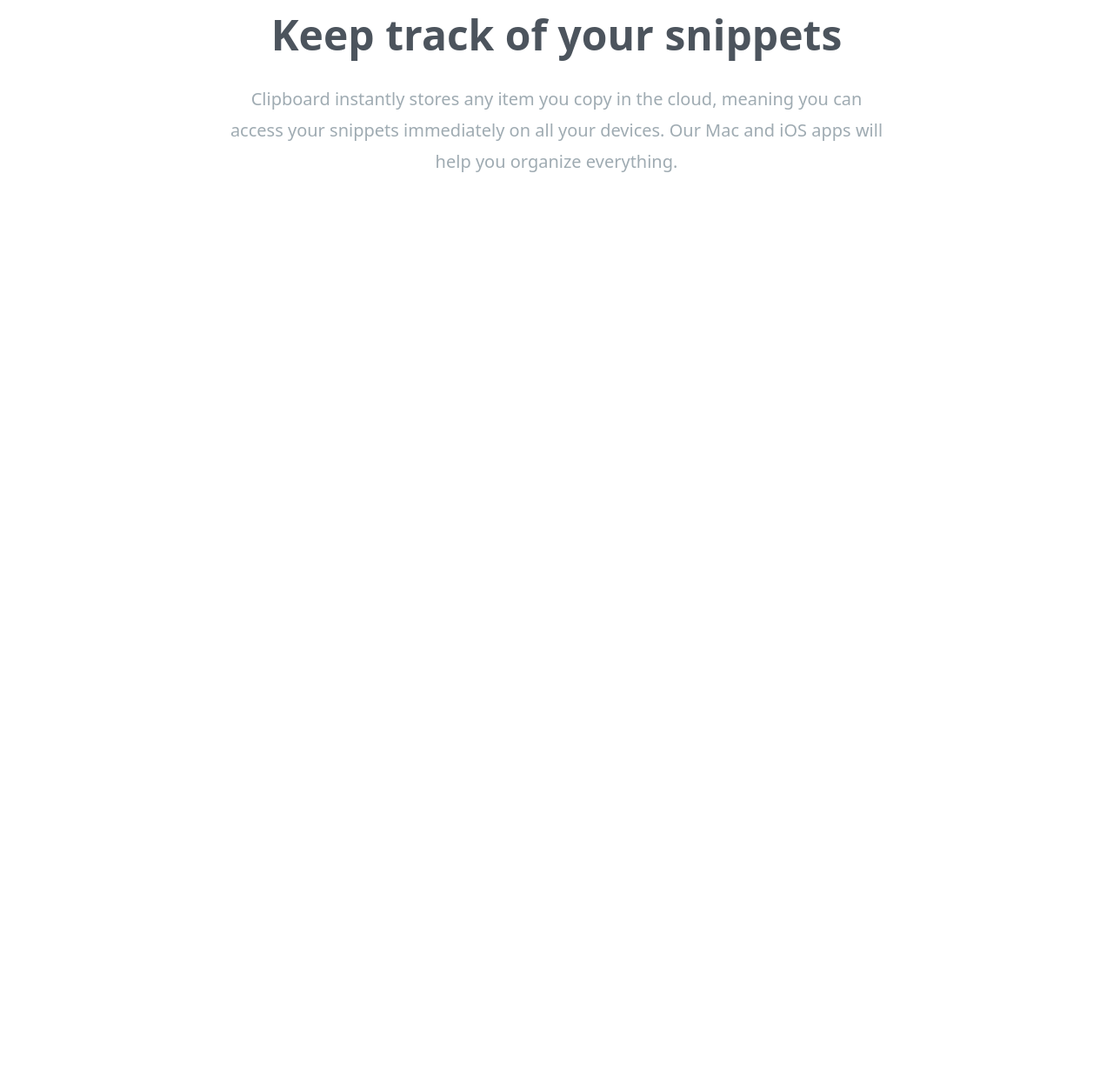
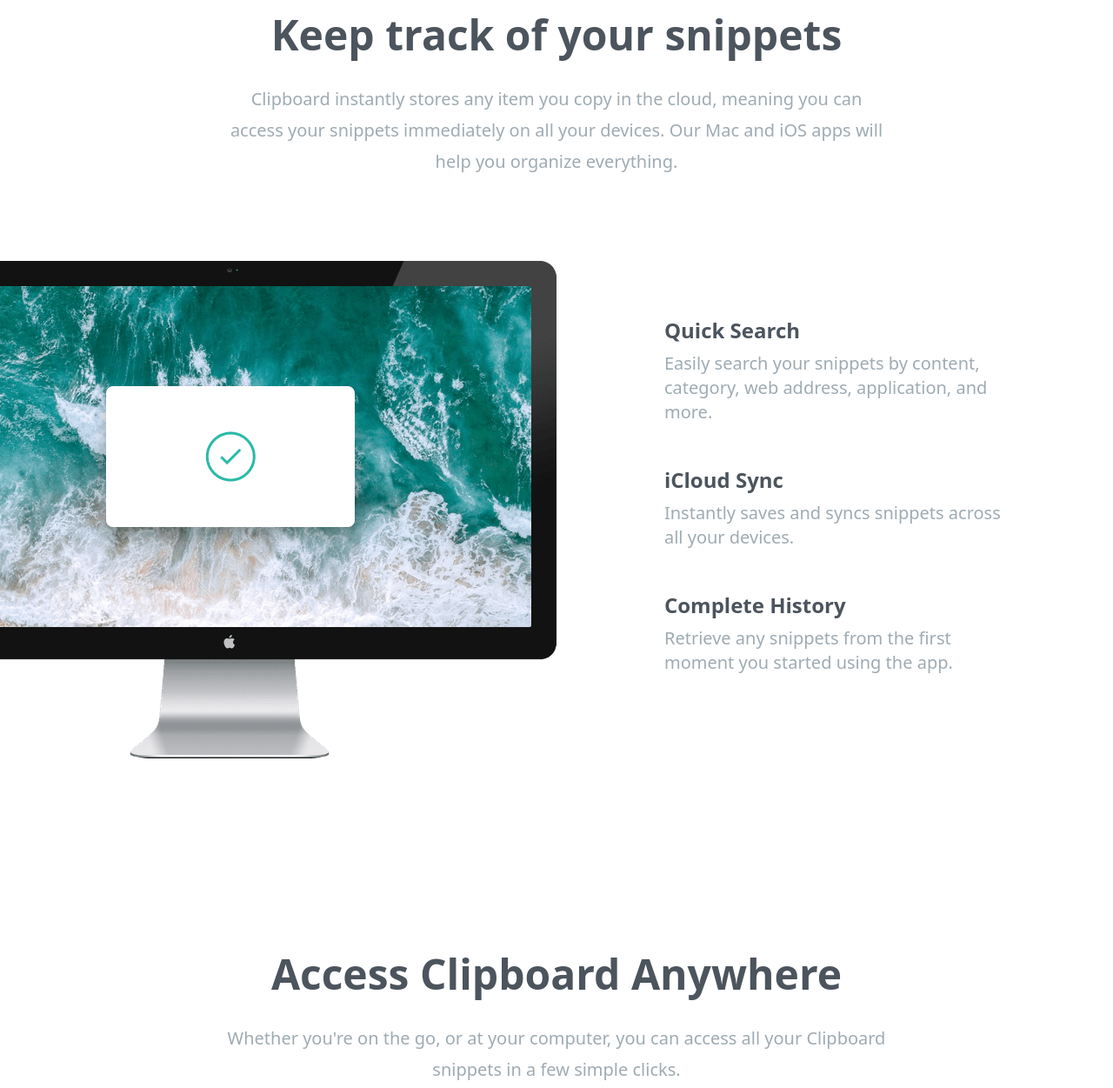
Before and after one commit to sfespinosa/tailwind-projects, a website: page clipboard-website/src/index.html in a window 1280 px wide. Shown: the part 705-1956 px from the top of the page at 87% size. Before the commit the page ends 1005 px from the top, so only its background shows below. Drawn offline with Linux system fonts and the light colour scheme; a web font is replaced by a local one.

Commit message:
clipboard website: features and anywhere section

```diff
--- a/clipboard-website/src/index.html
+++ b/clipboard-website/src/index.html
@@ -7,11 +7,12 @@
   <link rel="preconnect" href="https://fonts.gstatic.com" crossorigin>
   <link href="https://fonts.googleapis.com/css2?family=Bai+Jamjuree&family=Tapestry&display=swap" rel="stylesheet">
   <link href="./output.css" rel="stylesheet">
+  <title>Clipboard Website</title>
 </head>
 <body>
   <!-- Hero Section -->
   <section id="hero">
-    <div class="section-container mb-40 px-10 pt-16">
+    <div class="section-container mb-40 pt-16">
       <img src="../images/logo.svg" alt="Clipboard Logo" class="mx-auto my-16"/>
       <h3>A history of everything you copy</h3>
       <p class="max-x-3xl mx-auto mb-10 text-2xl text-grayishBlue">
@@ -33,13 +34,63 @@
 
   <!-- Snippets Section -->
   <section id="snippets">
-    <div class="section-container my-20 px-10">
+    <div class="section-container my-20">
       <h3>Keep track of your snippets</h3>
-      <p class="max-w-3xl mx-auto mb-24 text-xl leading-9 text-center text-grayishBlue">
+      <p class="section-paragraph">
         Clipboard instantly stores any item you copy in the cloud, meaning you can access your snippets
         immediately on all your devices. Our Mac and iOS apps will help you organize everything.
       </p>
     </div>
   </section>
+
+  <!-- Features Section -->
+  <section id="features">
+    <div class="section-container my-20">
+      <div class="relative flex flex-col md:flex-row md:space-x-32">
+        <!-- Image -->
+        <div class="md:w-1/2">
+          <img src="../images/image-computer.png" alt="" class="md:absolute top-0 right-[50%]">
+        </div>
+
+        <!-- Items Container -->
+        <div class="flex flex-col mt-16 mb-24 space-y-12 text-xl md:w-1/2 md:mb-60 md:text-left md:pl-16">
+          <!-- Item 1 -->
+          <div>
+            <h5 class="mb-2 text-2xl font-bold text-darkGrayishBlue">Quick Search</h5>
+            <p class="max-w-md text-grayishBlue mx-auto md:text-left">
+              Easily search your snippets by content, category, web address, application, and more.
+            </p>
+          </div>
+
+          <!-- Item 2 -->
+          <div>
+            <h5 class="mb-2 text-2xl font-bold text-darkGrayishBlue">iCloud Sync</h5>
+            <p class="max-w-md text-grayishBlue mx-auto md:text-left">
+              Instantly saves and syncs snippets across all your devices.
+            </p>
+          </div>
+
+          <!-- Item 3 -->
+          <div>
+            <h5 class="mb-2 text-2xl font-bold text-darkGrayishBlue">Complete History</h5>
+            <p class="max-w-md text-grayishBlue mx-auto md:text-left">
+              Retrieve any snippets from the first moment you started using the app.
+            </p>
+          </div>
+        </div>
+      </div>
+    </div>
+  </section>
+
+  <!-- Access Anywhere -->
+  <section id="access">
+    <div class="section-container my-20">
+      <h3>Access Clipboard Anywhere</h3>
+      <p class="section-paragraph">
+        Whether you're on the go, or at your computer, you can access all your Clipboard snippets in a few simple clicks.
+      </p>
+      <img src="../images/image-devices.png" alt="Devices Image" class="mx-auto">
+    </div>
+  </section>
 </body>
 </html>
--- a/clipboard-website/src/input.css
+++ b/clipboard-website/src/input.css
@@ -34,9 +34,13 @@
 }
 
 .section-container {
-  @apply max-w-6xl mx-auto text-center;
+  @apply max-w-6xl mx-auto text-center px-10;
 }
 
 .button-container {
   @apply flex flex-col justify-center w-full space-y-6 text-xl text-white md:flex-row md:space-y-0 md:space-x-4;
 }
+
+.section-paragraph {
+  @apply max-w-3xl mx-auto mb-24 text-xl leading-9 text-center text-grayishBlue;
+}
```
Also changed, not shown: clipboard-website/src/output.css.
